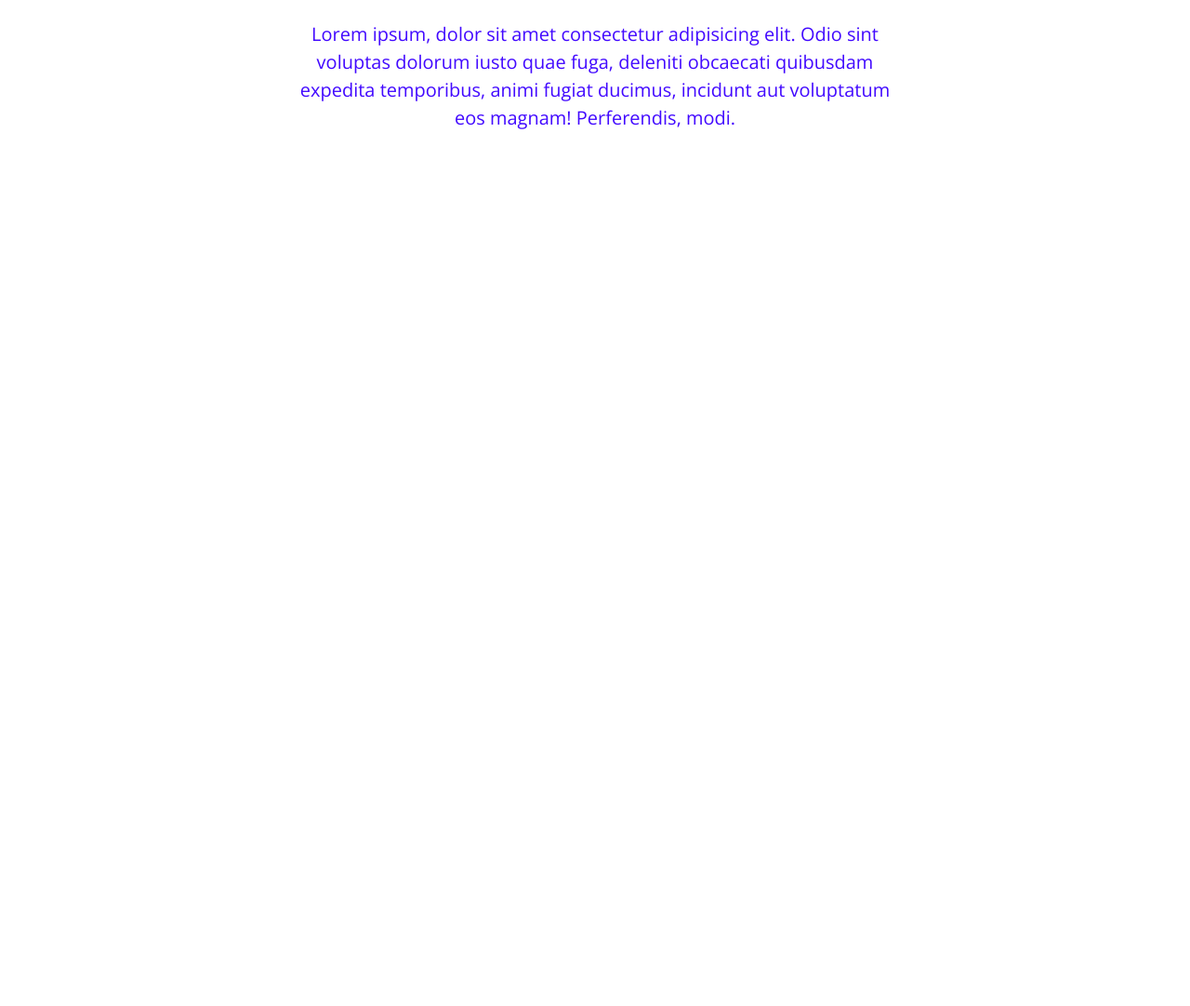
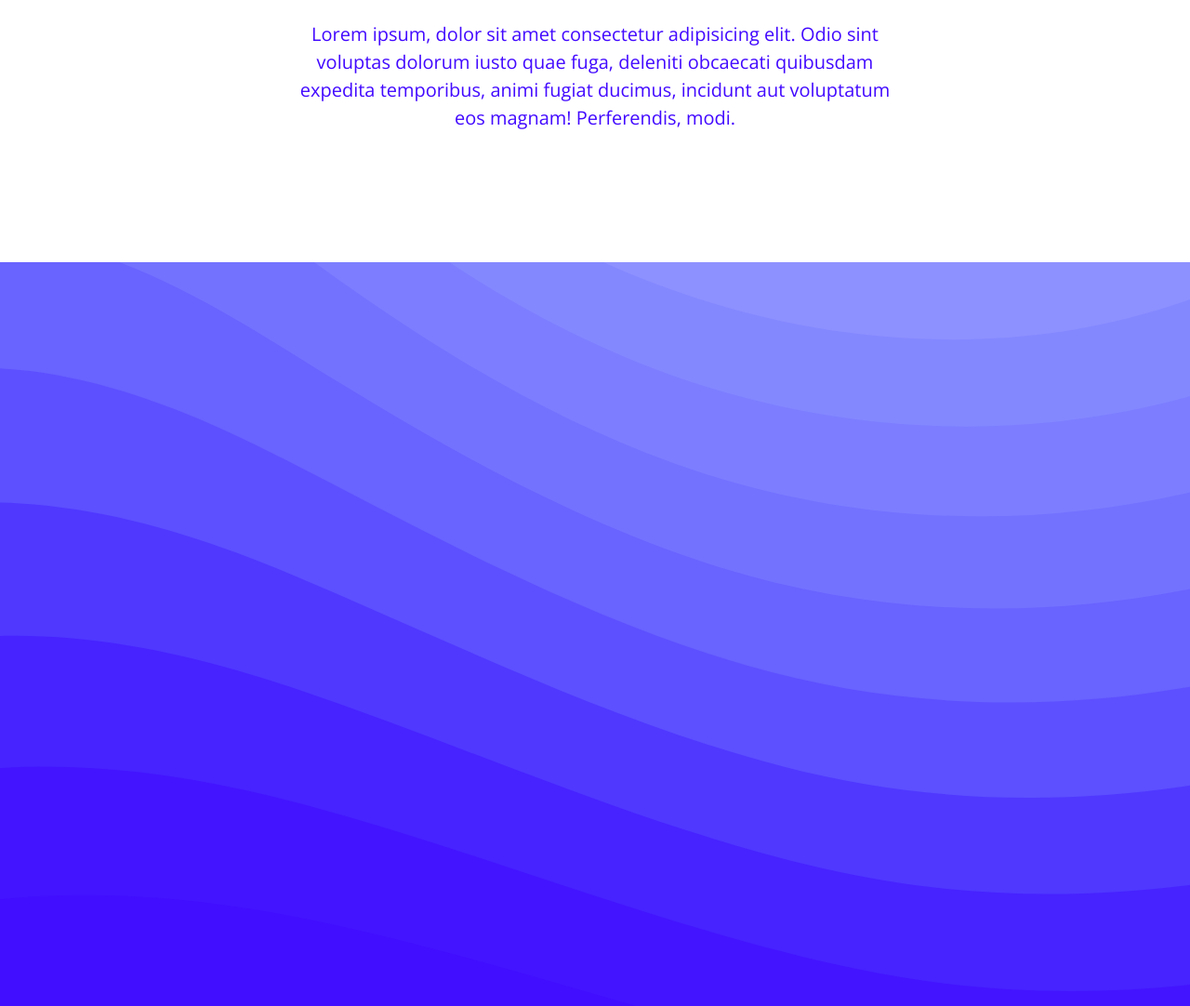
Before and after one commit to Natanssilva/Landing-Page, a plain HTML site: page index.html in a window 1280 px wide. Shown: the part 1422-2504 px from the top of the page at 93% size. Before the commit the page ends 1704 px from the top, so only its background shows below. Drawn offline with nearby package versions, Linux system fonts and the light colour scheme.

Commit message:
v1 grid-top3

```diff
--- a/index.html
+++ b/index.html
@@ -61,6 +61,8 @@
         </div>
     </section>
 
+    <section id="top3" class="grid-one background-principal section-site">
 
+    </section>
 </body>
 </html>
```
